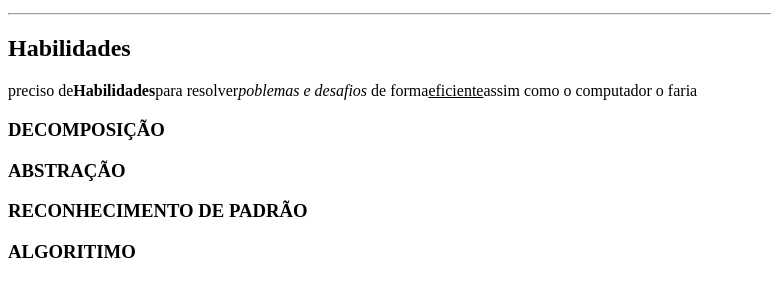
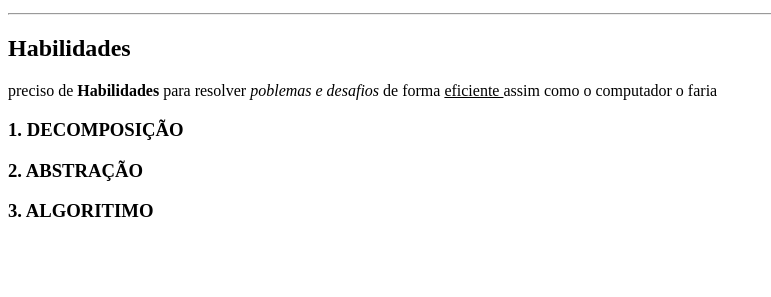
Before and after one commit to lacerdajoaovitor/FrontEnd-2J, a plain HTML site: page aula 02.html in a window 1280 px wide. Shown: the part 87-384 px from the top of the page, without its empty margins (0-771 px from the left). Drawn offline with Linux system fonts and the light colour scheme.

Commit message:
Add files via upload

```diff
--- a/aula 02.html
+++ b/aula 02.html
@@ -6,14 +6,13 @@
    </head>
    <body>
      <h1>PENSAMENTO COMPUTACIONAL</h1>
-     <p>é o processo de<STRONG>Pensamento</STRONG>envolvido na<em>formulação de um poblema</em> e na<u>expressão de sua solução</u></p>
+     <p>é o processo de <STRONG>Pensamento </STRONG>envolvido na <em>formulação de um poblema </em> e na <u>expressão de sua solução </u></p>
      <p><hr></p>
      <H2>Habilidades</H2>
-     <p>preciso de<STRONG>Habilidades</STRONG>para resolver<em>poblemas e desafios</em> de forma<u>eficiente</u>assim como o computador o faria</p>
-     <H3>DECOMPOSIÇÃO</H3>
-     <H3>ABSTRAÇÃO</H3>
-     <H3>RECONHECIMENTO DE PADRÃO</H3>
-     <H3>ALGORITIMO</H3>
+     <p>preciso de <STRONG>Habilidades </STRONG>para resolver <em>poblemas e desafios </em> de forma <u>eficiente </u>assim como o computador o faria</p>
+     <H3>1. DECOMPOSIÇÃO</H3>
+     <H3>2. ABSTRAÇÃO</H3>
+     <H3>3. ALGORITIMO</H3>
 
    </body>
 </html>
```
